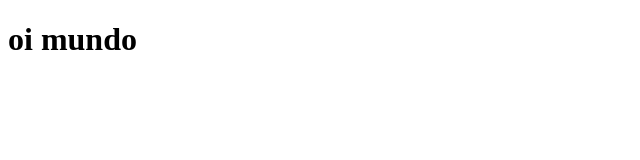
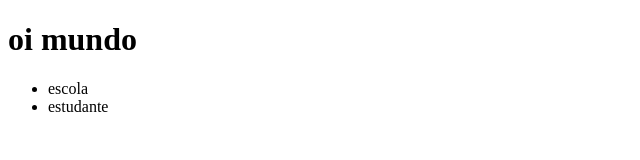
Before and after one commit to liamee1505/chico-melancia, a plain HTML site: page index.html in a window 1280 px wide. Shown: the whole page, without its empty margins (0-640 px from the left). Drawn offline with Linux system fonts and the light colour scheme.

Commit message:
Add files via upload

```diff
--- a/index.html
+++ b/index.html
@@ -8,6 +8,11 @@
     <link rel="stylesheet" href="style.css">
 </head>
 <body>
-   <h1>oi mundo</h1>
+    <header><h1>oi mundo</h1>
+        <ul>
+         <li>escola</li>
+         <li>estudante</li>
+        </ul>
+    </header>
 </body>
 </html>
--- a/style.css
+++ b/style.css
@@ -0,0 +1,3 @@
+body{
+    background-color: #FFFFF;
+}
```
